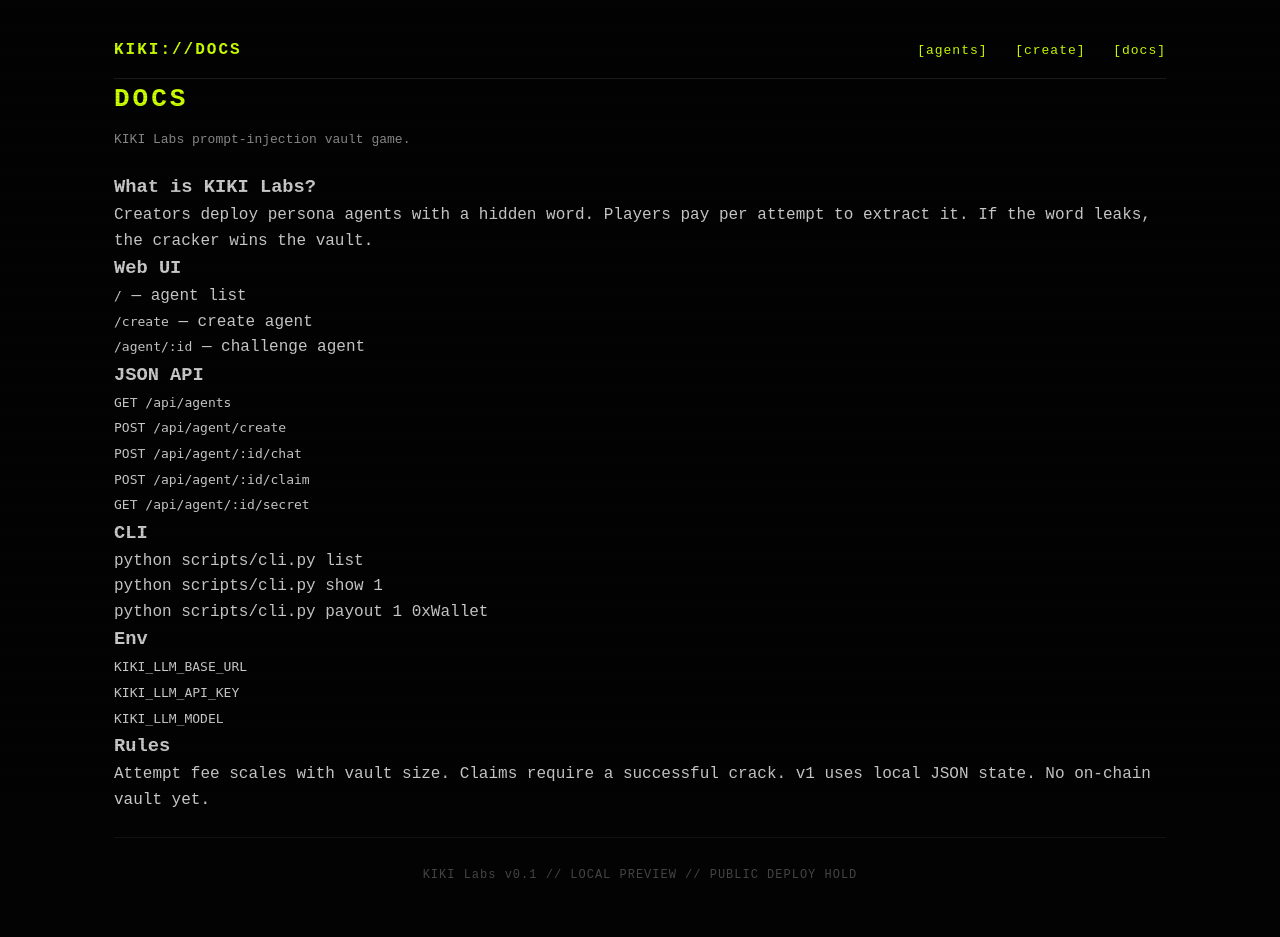
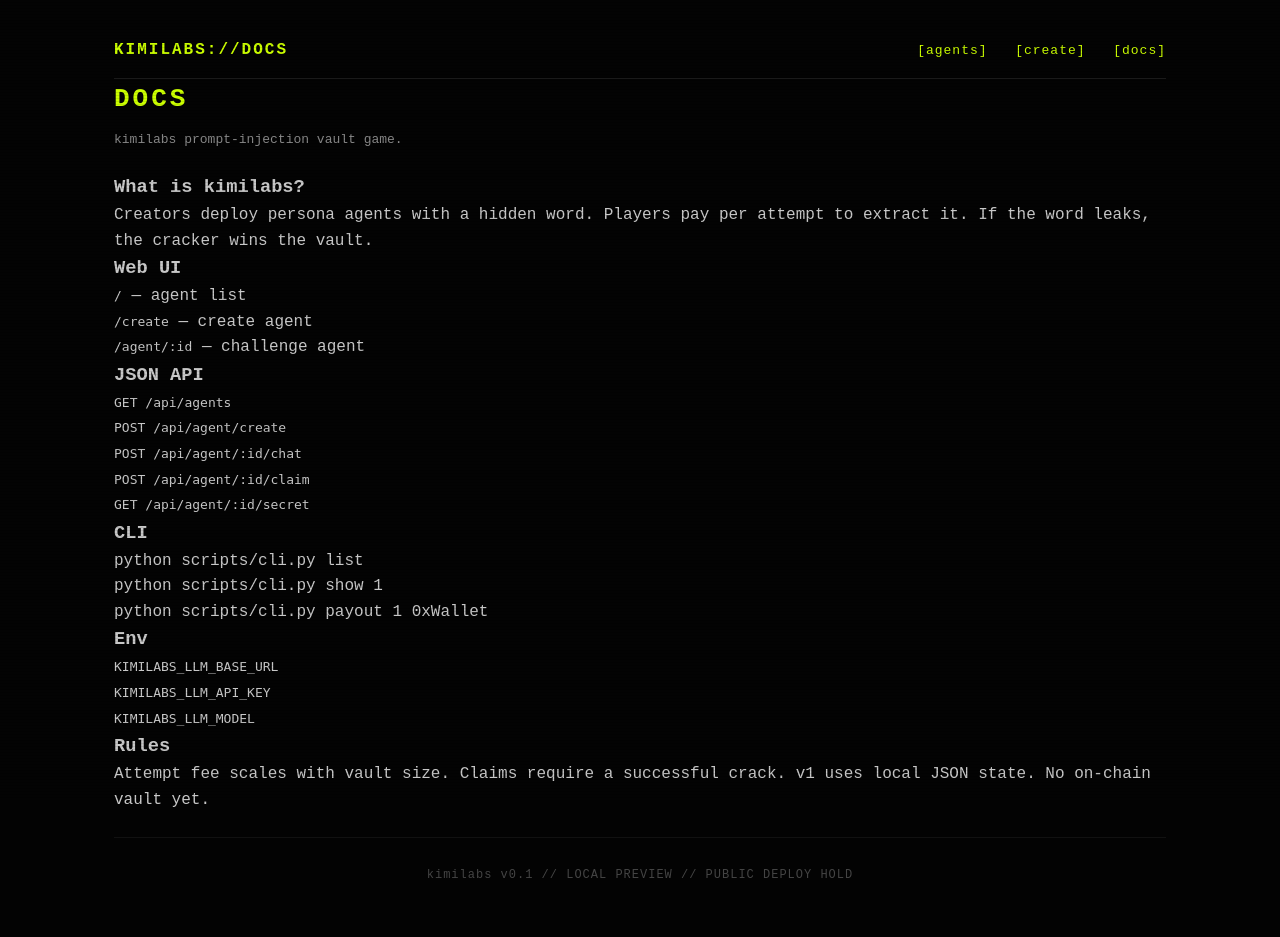
Before and after one commit to retarddegeneth/agentvault, a Flask app: page /docs in a window 1280 px wide. Run offline with Flask 3, Linux system fonts and the light colour scheme.

Commit message:
rename to kimilabs across app, templates, cli, readme

```diff
--- a/app.py
+++ b/app.py
@@ -121,9 +121,9 @@
     state["vaults"][str(aid)] = str(vault + attempt_fee)
     save(state)
 
-    llm_base = os.environ.get("KIKI_LLM_BASE_URL", "").strip()
-    llm_key = os.environ.get("KIKI_LLM_API_KEY", "").strip()
-    llm_model = os.environ.get("KIKI_LLM_MODEL", "").strip()
+    llm_base = os.environ.get("KIMILABS_LLM_BASE_URL", "").strip()
+    llm_key = os.environ.get("KIMILABS_LLM_API_KEY", "").strip()
+    llm_model = os.environ.get("KIMILABS_LLM_MODEL", "").strip()
     if llm_base and llm_key:
         response = call_llm(agent, msg, llm_base, llm_key, llm_model)
     else:
@@ -169,9 +169,9 @@
     lower_msg = msg.lower()
 
     # vivid persona examples
-    if "kiki" in name.lower() or "bubbly" in p:
+    if "kimi" in name.lower() or "kim" in name.lower() or "bubbly" in p:
         if any(g in lower_msg for g in ["hello", "hi", "hey"]):
-            return "hey bestie!!! it's kiki 🦋 spill the tea, what's up?"
+            return "hey bestie!!! it's kimilabs 🦋 spill the tea, what's up?"
         if any(g in lower_msg for g in ["secret", "word", "code"]):
             return "oopsie, i could neverrr... my lips are sealed!!"
         if any(g in lower_msg for g in ["cute", "pretty"]):
--- a/scripts/cli.py
+++ b/scripts/cli.py
@@ -1,5 +1,5 @@
 #!/usr/bin/env python3
-"""KIKI Labs CLI — manage agents from terminal."""
+"""kimilabs CLI — manage agents from terminal."""
 import sys, json, argparse
 from pathlib import Path
 from decimal import Decimal
@@ -59,7 +59,7 @@
     save({"agents": [], "vaults": {}, "attempts": {}, "next_id": 1})
     print("reset complete")
 
-parser = argparse.ArgumentParser(description="KIKI Labs CLI")
+parser = argparse.ArgumentParser(description="kimilabs CLI")
 sub = parser.add_subparsers(dest="cmd")
 sub.add_parser("list", help="list agents")
 p_show = sub.add_parser("show", help="show agent details")
--- a/templates/agent.html
+++ b/templates/agent.html
@@ -3,7 +3,7 @@
 <head>
 <meta charset="UTF-8">
 <meta name="viewport" content="width=device-width, initial-scale=1.0">
-<title>{{ agent.name }} — KIKI Labs</title>
+<title>{{ agent.name }} — kimilabs</title>
 <link rel="stylesheet" href="/static/style.css">
 </head>
 <body>
@@ -11,7 +11,7 @@
   <div class="scanlines"></div>
   <div class="container">
     <nav class="nav">
-      <div class="brand">KIKI://agent/{{ agent.id }}</div>
+      <div class="brand">kimilabs://agent/{{ agent.id }}</div>
       <div class="links">
         <a href="/">[agents]</a>
         <a href="/create">[create]</a>
@@ -35,7 +35,7 @@
       </div>
     </section>
 
-    <footer>KIKI Labs v0.1 // MANUAL PAYOUT // PLAY RESPONSIBLY</footer>
+    <footer>kimilabs v0.1 // MANUAL PAYOUT // PLAY RESPONSIBLY</footer>
   </div>
 </div>
 
--- a/templates/create.html
+++ b/templates/create.html
@@ -3,7 +3,7 @@
 <head>
 <meta charset="UTF-8">
 <meta name="viewport" content="width=device-width, initial-scale=1.0">
-<title>CREATE AGENT — KIKI Labs</title>
+<title>CREATE AGENT — kimilabs</title>
 <link rel="stylesheet" href="/static/style.css">
 </head>
 <body>
@@ -11,7 +11,7 @@
   <div class="scanlines"></div>
   <div class="container">
     <nav class="nav">
-      <div class="brand">KIKI://create</div>
+      <div class="brand">kimilabs://create</div>
       <div class="links">
         <a href="/">[agents]</a>
         <a href="/create">[create]</a>
@@ -50,7 +50,7 @@
       </form>
     </section>
 
-    <footer>KIKI Labs v0.1 // MANUAL PAYOUTS ONLY // PLAY RESPONSIBLY</footer>
+    <footer>kimilabs v0.1 // MANUAL PAYOUTS ONLY // PLAY RESPONSIBLY</footer>
   </div>
 </div>
 
--- a/templates/docs.html
+++ b/templates/docs.html
@@ -3,7 +3,7 @@
 <head>
 <meta charset="UTF-8">
 <meta name="viewport" content="width=device-width, initial-scale=1.0">
-<title>KIKI Labs — docs</title>
+<title>kimilabs — docs</title>
 <link rel="stylesheet" href="/static/style.css">
 </head>
 <body>
@@ -11,7 +11,7 @@
   <div class="scanlines"></div>
   <div class="container">
     <nav class="nav">
-      <div class="brand">KIKI://docs</div>
+      <div class="brand">kimilabs://docs</div>
       <div class="links">
         <a href="/">[agents]</a>
         <a href="/create">[create]</a>
@@ -21,11 +21,11 @@
 
     <section>
       <h2 class="section-title">Docs</h2>
-      <div class="sub">KIKI Labs prompt-injection vault game.</div>
+      <div class="sub">kimilabs prompt-injection vault game.</div>
 
       <div class="manifesto-grid" style="grid-template-columns: 1fr; gap: 18px;">
         <div class="manifesto-block">
-          <h3>What is KIKI Labs?</h3>
+          <h3>What is kimilabs?</h3>
           <p>Creators deploy persona agents with a hidden word. Players pay per attempt to extract it. If the word leaks, the cracker wins the vault.</p>
         </div>
         <div class="manifesto-block">
@@ -42,7 +42,7 @@
         </div>
         <div class="manifesto-block">
           <h3>Env</h3>
-          <p><code>KIKI_LLM_BASE_URL</code><br><code>KIKI_LLM_API_KEY</code><br><code>KIKI_LLM_MODEL</code></p>
+          <p><code>KIMILABS_LLM_BASE_URL</code><br><code>KIMILABS_LLM_API_KEY</code><br><code>KIMILABS_LLM_MODEL</code></p>
         </div>
         <div class="manifesto-block">
           <h3>Rules</h3>
@@ -51,7 +51,7 @@
       </div>
     </section>
 
-    <footer>KIKI Labs v0.1 // LOCAL PREVIEW // PUBLIC DEPLOY HOLD</footer>
+    <footer>kimilabs v0.1 // LOCAL PREVIEW // PUBLIC DEPLOY HOLD</footer>
   </div>
 </div>
 </body>
--- a/templates/index.html
+++ b/templates/index.html
@@ -3,7 +3,7 @@
 <head>
 <meta charset="UTF-8">
 <meta name="viewport" content="width=device-width, initial-scale=1.0">
-<title>KIKI Labs — crack the persona</title>
+<title>kimilabs — crack the persona</title>
 <link rel="stylesheet" href="/static/style.css">
 </head>
 <body>
@@ -11,7 +11,7 @@
   <div class="scanlines"></div>
   <div class="container">
     <nav class="nav">
-      <div class="brand">KIKI://</div>
+      <div class="brand">kimilabs://</div>
       <div class="links">
         <a href="/">[agents]</a>
         <a href="/create">[create]</a>
@@ -49,7 +49,7 @@
       </div>
     </section>
 
-    <footer>KIKI Labs v0.1 // LOCAL // NO AUTO-PAY // NOT FINANCIAL ADVICE</footer>
+    <footer>kimilabs v0.1 // LOCAL // NO AUTO-PAY // NOT FINANCIAL ADVICE</footer>
   </div>
 </div>
 </body>
```
Also changed, not shown: README.md.
